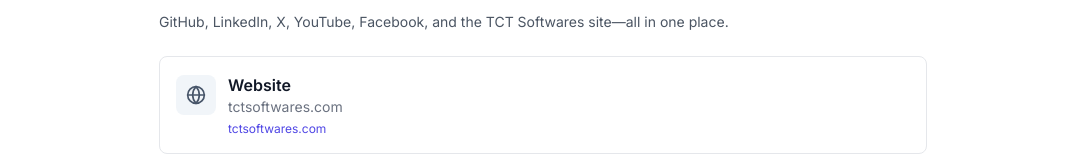
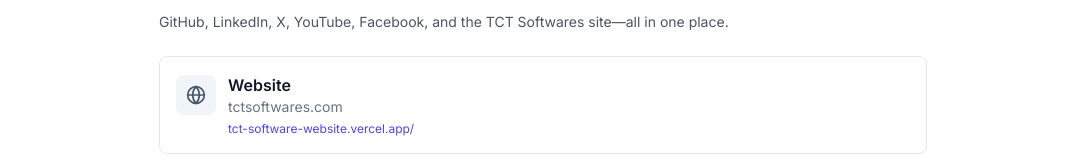
Before and after one commit to thaitranchi/thaitranchi-portfolio, a Next.js app: page /contact in a window 1280 px wide. Shown: the part 883-1047 px from the top of the page, without its empty margins (97-1179 px from the left). Built offline with nearby package versions, Linux system fonts and the light colour scheme; no server answers.

Commit message:
Update SocialLinks.tsx

```diff
--- a/src/components/SocialLinks.tsx
+++ b/src/components/SocialLinks.tsx
@@ -20,7 +20,7 @@
 export const SOCIAL_LINKS: SocialLinkItem[] = [
   {
     label: 'Website',
-    href: 'https://www.tctsoftwares.com',
+    href: 'https://tct-software-website.vercel.app/',
     handle: 'tctsoftwares.com',
     Icon: Globe,
   },
```
